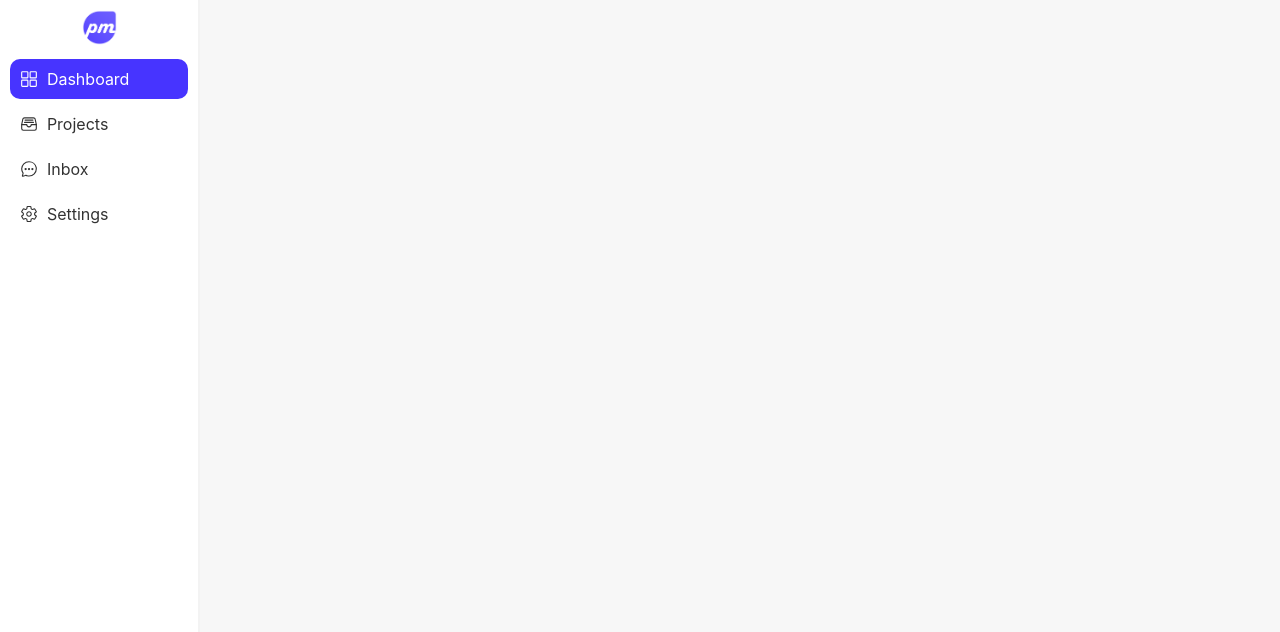
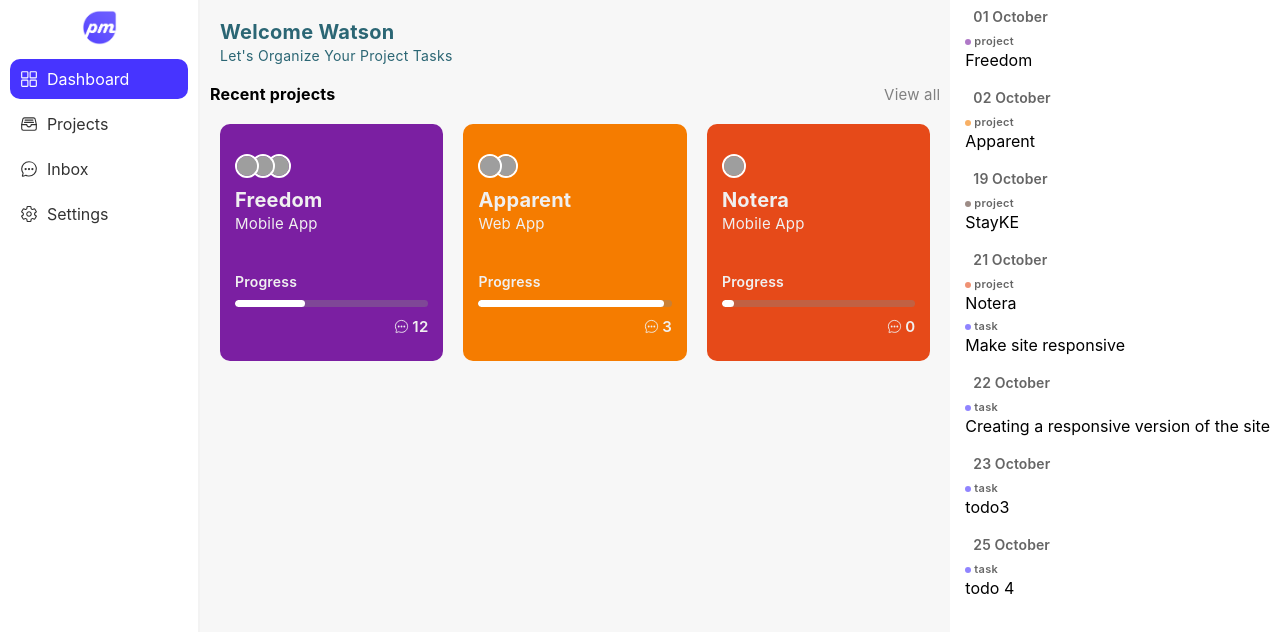
Before and after one commit to brianMunyao/pm, a React (Create React App) app: page /m in a window 1280 px wide. Shown: the top 632 px of the page. Built offline with nearby package versions, Linux system fonts and the light colour scheme; no server answers; grey boxes are pictures that could not be loaded.

Commit message:
added: dashboard minor

```diff
--- a/server.js
+++ b/server.js
@@ -24,8 +24,9 @@ io.once('connection', (socket) => {
 
 app.post('/api/chats', (req, res) => {
     // app.get('io').emit('chat', { chat: req.body.text });
-    console.log(req.path);
-    res.json(req.body);
+    console.log(req.body);
+
+    res.json('hello');
 });
 
 server.listen(PORT, () => console.log(`Listening on PORT ${PORT}`));
--- a/src/apis/data.js
+++ b/src/apis/data.js
@@ -6,7 +6,7 @@ export const projects = [{
         chats: 12,
         color: 'purple',
         members: ['def', 'free1', 'free2'],
-        due_date: '1-09-2021',
+        due_date: 'Thu Oct 1 2021 14:17:23 GMT+0300',
     },
     {
         id: 2,
@@ -16,27 +16,27 @@ export const projects = [{
         chats: 3,
         color: 'orange',
         members: ['def', 'app1'],
-        due_date: '1-09-2021',
+        due_date: 'Thu Oct 2 2021 14:17:23 GMT+0300',
     },
     {
         id: 3,
-        title: 'Notes',
+        title: 'Notera',
         type: 'Mobile App',
         progress: '6%',
         chats: 0,
         color: 'deepOrange',
         members: ['def'],
-        due_date: '1-09-2021',
+        due_date: 'Thu Oct 21 2021 14:17:23 GMT+0300',
     },
     {
         id: 4,
-        title: 'stayKE',
+        title: 'StayKE',
         type: 'Web App',
         progress: '59%',
         chats: 7,
         color: 'brown',
         members: ['def', 'person1', '2erson2', '3persom'],
-        due_date: '1-09-2021',
+        due_date: 'Thu Oct 19 2021 14:17:23 GMT+0300',
     },
 ];
 
@@ -44,7 +44,7 @@ export const tasks = [{
         id: 1,
         title: 'Make site responsive',
         status: 0,
-        due_date: '1-09-2021',
+        due_date: 'Thu Oct 21 2021 14:17:23 GMT+0300',
         project_id: 2,
         assigned: null,
         tags: [],
@@ -53,7 +53,7 @@ export const tasks = [{
         id: 2,
         title: 'Creating a responsive version of the site',
         status: 1,
-        due_date: '1-09-2021',
+        due_date: 'Thu Oct 22 2021 14:17:23 GMT+0300',
         project_id: 2,
         assigned: null,
         tags: [],
@@ -62,7 +62,7 @@ export const tasks = [{
         id: 3,
         title: 'todo3',
         status: 2,
-        due_date: '1-09-2021',
+        due_date: 'Thu Oct 23 2021 14:17:23 GMT+0300',
         project_id: 2,
         assigned: null,
         tags: [],
@@ -71,7 +71,7 @@ export const tasks = [{
         id: 4,
         title: 'todo 4',
         status: 0,
-        due_date: '1-09-2021',
+        due_date: 'Thu Oct 25 2021 14:17:23 GMT+0300',
         project_id: 3,
         assigned: null,
         tags: [],
--- a/src/components/ProgressBar.js
+++ b/src/components/ProgressBar.js
@@ -3,7 +3,7 @@ import styled from 'styled-components';
 
 const ProgressBar = ({ width, color = 'green', bgColor }) => {
 	return (
-		<Container width={width} color={color}>
+		<Container width={width} color={color} bgColor={bgColor}>
 			<div className="pg-bar"></div>
 		</Container>
 	);
@@ -12,18 +12,18 @@ const ProgressBar = ({ width, color = 'green', bgColor }) => {
 const Container = styled.div`
 	width: 100%;
 	height: 7px;
-	background: white;
+	background: ${({ bgColor }) => bgColor || 'white'};
 	border-radius: 10px;
 	position: relative;
 	overflow: hidden;
 
 	.pg-bar {
 		position: absolute;
-		width: ${(props) => props.width};
+		width: ${({ width }) => width};
 		top: 0;
 		left: 0;
 		height: 100%;
-		background: ${(props) => props.color};
+		background: ${({ color }) => color};
 		border-radius: 10px;
 	}
 `;
--- /dev/null
+++ b/src/components/ProjectCardAlt.js
@@ -0,0 +1,106 @@
+import { Avatar, AvatarGroup } from '@mui/material';
+import React from 'react';
+import { IoChatbubbleEllipsesOutline } from 'react-icons/io5';
+import styled from 'styled-components';
+
+import { getColor, getLightColor } from '../apis/funcs';
+import colors from '../config/colors';
+import ProgressBar from './ProgressBar';
+
+const ProjectCardAlt = ({ data, onClick }) => {
+	const { title, type, progress, chats, color, members } = data;
+	return (
+		<Container color={color} onClick={onClick}>
+			<div className="pca-members">
+				<AvatarGroup max={3}>
+					{members.map((m, i) => (
+						<Avatar key={i} alt={m} src="./e.js" />
+					))}
+				</AvatarGroup>
+				<span></span>
+			</div>
+
+			<div className="pca-info">
+				<p className="pca-title">{title}</p>
+				<p className="pca-type">{type}</p>
+			</div>
+
+			<div className="pca-progress">
+				<p className="pca-progress-title">Progress</p>
+				<ProgressBar
+					width={progress}
+					color="white"
+					// bgColor={getLightColor(color)}
+					bgColor="#86868663"
+				/>
+				<div className="pca-chats">
+					<span className="fja">
+						<IoChatbubbleEllipsesOutline /> {chats}
+					</span>
+				</div>
+			</div>
+		</Container>
+	);
+};
+
+const Container = styled.div`
+	background: ${({ color }) => getColor(color)};
+	color: #f0f0f0;
+	padding: 30px 15px 15px;
+	border-radius: 10px;
+	letter-spacing: 0.2px;
+	cursor: pointer;
+	transition: all 0.2s linear;
+	width: 100%;
+	min-width: 220px;
+	max-width: 240px;
+	margin: 0 auto;
+
+	&:hover {
+		transform: scale(1.03);
+	}
+
+	.pca-members {
+		display: flex;
+		justify-content: space-between;
+		align-items: center;
+		margin-bottom: 10px;
+	}
+
+	.pca-info {
+		.pca-title {
+			font-weight: 700;
+			font-size: 20px;
+		}
+		.pca-type {
+			font-size: 15px;
+			margin: 2px 0 40px;
+		}
+	}
+
+	.pca-progress {
+		& > * {
+			margin: 10px 0;
+			font-size: 14px;
+			font-weight: 600;
+		}
+		.pca-chats {
+			font-size: 15px;
+			font-weight: 600;
+			display: flex;
+			justify-content: flex-end;
+			/* opacity: 0.7; */
+			svg {
+				margin-right: 3px;
+			}
+		}
+	}
+	.MuiAvatarGroup-avatar {
+		width: 20px;
+		height: 20px;
+		font-size: 12px;
+		/* background: ${({ color }) => getColor(color)}; */
+	}
+`;
+
+export default ProjectCardAlt;
--- a/src/containers/DashTab.js
+++ b/src/containers/DashTab.js
@@ -1,31 +1,148 @@
-import React, { useState } from 'react';
-import { DatePicker, LocalizationProvider } from '@mui/lab';
+import React, { useCallback, useEffect, useState } from 'react';
+import { LocalizationProvider, PickersDay, StaticDatePicker } from '@mui/lab';
 import DateAdapter from '@mui/lab/AdapterMoment';
 import styled from 'styled-components';
+import moment from 'moment';
+import { TextField } from '@mui/material';
+import { connect } from 'react-redux';
+import { useHistory } from 'react-router';
 
-const DashTab = () => {
-	const [dateAnchor, setDateAnchor] = useState(null);
-	const [dPickerOpen, setDPickerOpen] = useState(false);
+import colors from '../config/colors';
+import { getColor, getDatedTransactions, getLightColor } from '../apis/funcs';
+import empty from '../assets/empty.png';
+import ProjectCardAlt from '../components/ProjectCardAlt';
+import { Link } from 'react-router-dom';
+
+const DashTab = ({ projects, tasks }) => {
+	const [dateValue, setDateValue] = useState(moment());
+
+	const [projectsDue, setProjectsDue] = useState([]);
+	const [tasksDue, setTasksDue] = useState([]);
+
+	const [pView, setPView] = useState([]);
+
+	const history = useHistory();
+
+	const handleRenderDay = useCallback(
+		(day, selected, pickersDayProps) => {
+			const arr = [...projects, ...tasks];
+			const task = arr.filter((a) =>
+				moment(a.due_date).isSame(day, 'date')
+			);
+
+			return (
+				<PickersDay {...pickersDayProps} className="dt-date">
+					{moment(day).date()}
+					<DateMarker marked={task[0] || false} />
+				</PickersDay>
+			);
+		},
+		[projects, tasks]
+	);
+
+	const handleMonthChange = useCallback(
+		(newMonth) => {
+			const pDue = projects.filter((p) =>
+					moment(p.due_date).isSame(newMonth, 'month')
+				),
+				tDue = tasks.filter((t) =>
+					moment(t.due_date).isSame(newMonth, 'month')
+				);
+
+			setProjectsDue(pDue);
+			setTasksDue(tDue);
+			const res = getDatedTransactions([...pDue, ...tDue]);
+			setPView(res);
+		},
+		[projects, tasks]
+	);
+
+	useEffect(() => {
+		handleMonthChange(dateValue);
+	}, [handleMonthChange, dateValue]);
+
 	return (
 		<Container>
-			{/* <LocalizationProvider dateAdapter={DateAdapter}>
-				<DatePicker
-					// open={dPickerOpen}
-					label="dt-date-picker"
-					// value={due_date}
-					// onChange={(val) => {
-					// 	setDue_date(val);
-					// 	// updateTask({ ...taskInfo, due_date: val });
-					// 	// setDPickerOpen(false);
-					// }}
+			<div className="dt-main">
+				<div className="dt-header">
+					<p className="dt-header-title">Welcome Watson</p>
+					<p className="dt-header-subtitle">
+						Let's Organize Your Project Tasks
+					</p>
+				</div>
 
-					// onClose={() => setDPickerOpen(false)}
-					renderInput={(inputProps) => null}
-					PopperProps={{
-						anchorEl: dateAnchor,
-					}}
-				/>
-			</LocalizationProvider> */}
+				<div className="dt-projects">
+					<div className="dt-projects-title">
+						<span className="dt-pt-left">Recent projects</span>
+						<Link to="/m/projects">
+							<span className="dt-pt-right">View all</span>
+						</Link>
+					</div>
+					<div className="dt-projects-list">
+						{projects.map((p) => (
+							<ProjectCardAlt
+								data={p}
+								key={p.id}
+								onClick={() => {
+									history.push('/m/projects', p.id);
+								}}
+							/>
+						))}
+					</div>
+				</div>
+			</div>
+
+			<div className="dt-side">
+				<LocalizationProvider dateAdapter={DateAdapter}>
+					<StaticDatePicker
+						className="dt-calendar"
+						displayStaticWrapperAs="desktop"
+						openTo="day"
+						value={dateValue}
+						onChange={(newValue) => setDateValue(newValue)}
+						onMonthChange={handleMonthChange}
+						onYearChange={handleMonthChange}
+						renderDay={handleRenderDay}
+						renderInput={(params) => <TextField {...params} />}
+					/>
+				</LocalizationProvider>
+
+				<div className="dt-side-list">
+					{pView.length > 0 ? (
+						pView.map((item) => (
+							<SideItem>
+								<p className="si-date">
+									{moment(item.date).format('DD MMMM')}
+								</p>
+								<div>
+									{item.data.map((v) => (
+										<SItem color={v.color}>
+											<div className="si-top">
+												<span className="si-dot"></span>
+												<span className="si-type">
+													{v.type
+														? 'project'
+														: 'task'}
+												</span>
+											</div>
+											<div className="si-title">
+												{v.title}
+											</div>
+										</SItem>
+									))}
+								</div>
+							</SideItem>
+						))
+					) : (
+						<div className="dt-empty fja">
+							<div className="fja">
+								<img src={empty} alt="empty" />
+								<span>No tasks</span>
+							</div>
+						</div>
+					)}
+				</div>
+			</div>
 		</Container>
 	);
 };
@@ -33,8 +150,149 @@ const DashTab = () => {
 const Container = styled.div`
 	overflow: hidden;
 	display: flex;
-	flex-flow: column;
+	flex-flow: row;
 	height: 100%;
+
+	.dt-main,
+	.dt-side {
+		height: 100%;
+	}
+
+	.dt-main {
+		flex: 1;
+		overflow-y: auto;
+		padding: 10px;
+
+		.dt-header {
+			padding: 10px;
+			letter-spacing: 0.3px;
+			color: ${colors.secondaryGreen};
+			.dt-header-title {
+				font-size: 20px;
+				font-weight: 700;
+				margin-bottom: 3px;
+			}
+			.dt-header-subtitle {
+				font-size: 14px;
+			}
+		}
+
+		.dt-projects {
+			.dt-projects-title {
+				display: flex;
+				justify-content: space-between;
+				align-items: center;
+				letter-spacing: 0.2px;
+				padding: 10px 0;
+				.dt-pt-left {
+					font-weight: 700;
+				}
+				.dt-pt-right {
+					color: grey;
+					font-size: 15px;
+					cursor: pointer;
+				}
+			}
+			.dt-projects-list {
+				display: grid;
+				grid-template-columns: repeat(auto-fill, minmax(220px, 1fr));
+				grid-gap: 20px;
+				padding: 10px;
+				height: 260px;
+				overflow: hidden;
+			}
+		}
+	}
+
+	.dt-side {
+		width: auto;
+		background: #ffffff;
+		overflow: hidden;
+		display: flex;
+		flex-flow: column;
+		height: 100%;
+
+		@media (max-width: 740px) {
+			display: none;
+		}
+
+		.css-dhopo2 {
+			min-height: 235px;
+		}
+		.dt-date {
+			position: relative;
+		}
+		.dt-side-list {
+			flex: 1;
+			overflow-y: auto;
+			.dt-empty {
+				height: 100%;
+				min-height: 100px;
+				background: #ececec;
+				div {
+					flex-direction: column;
+					font-weight: 600;
+					opacity: 0.6;
+					img {
+						width: 50px;
+					}
+				}
+			}
+		}
+	}
 `;
 
-export default DashTab;
+const DateMarker = styled.span`
+	position: absolute;
+	width: 5px;
+	height: 5px;
+	border-radius: 10px;
+	bottom: 3px;
+	left: 50%;
+	transform: translateX(-50%);
+	background: ${({ marked }) =>
+		marked ? colors.primaryLight : 'transparent'};
+`;
+
+const SideItem = styled.div`
+	flex: 1;
+	background: #ffffff;
+	padding: 5px 10px;
+	.si-date {
+		font-size: 14px;
+		font-weight: 600;
+		letter-spacing: 0.1px;
+		opacity: 0.6;
+		padding: 3px 13px;
+	}
+`;
+
+const SItem = styled.div`
+	padding: 0 0 0 5px;
+	/* border-left: 2px solid
+		${({ color }) => getLightColor(color) || colors.primaryLight}; */
+	margin: 6px 0;
+	.si-top {
+		display: flex;
+		flex-direction: row;
+		align-items: center;
+		opacity: 0.6;
+
+		.si-dot {
+			width: 6px;
+			height: 6px;
+			border-radius: 10px;
+			margin-right: 3px;
+			background: ${({ color }) => getColor(color) || colors.primary};
+		}
+		.si-type {
+			font-size: 11px;
+			font-weight: 600;
+			letter-spacing: 0.3px;
+			margin-bottom: 2px;
+		}
+	}
+`;
+
+const mapStateToProps = ({ projects, tasks }) => ({ projects, tasks });
+export default connect(mapStateToProps, {})(DashTab);
--- a/src/containers/ProjectsTab.js
+++ b/src/containers/ProjectsTab.js
@@ -11,6 +11,7 @@ import { connect } from 'react-redux';
 import moment from 'moment';
 import axios from 'axios';
 import ioClient from 'socket.io-client';
+import { useHistory, useLocation } from 'react-router';
 
 import ProjectCard from '../components/ProjectCard';
 import BasicTab from './BasicTab';
@@ -49,6 +50,9 @@ const ProjectsTab = ({
 	const [inprogress, setInprogress] = useState([]);
 	const [completed, setCompleted] = useState([]);
 	const [msg, setMsg] = useState('');
+
+	const location = useLocation();
+	const history = useHistory();
 
 	const handleMsg = () => {
 		if (msg.trim().length > 0) {
@@ -91,22 +95,36 @@ const ProjectsTab = ({
 	}, [chats]);
 
 	useEffect(() => {
-		socket.on('chat', (res) => {
-			console.log(10);
-			// handleMsg
-			// return sendMsg({
-			// 	text: res.chat,
-			// 	date: moment().toLocaleString(),
-			// 	name: 'server',
-			// });
-		});
+		// socket.on('chat', (res) => {
+		// 	console.log(10);
+		// 	// handleMsg
+		// 	// return sendMsg({
+		// 	// 	text: res.chat,
+		// 	// 	date: moment().toLocaleString(),
+		// 	// 	name: 'server',
+		// 	// });
+		// });
 
 		const ptasks = tasks.filter((t) => t.project_id === openedProject);
 		setBacklog(ptasks.filter((t) => t.status === 0));
 		setInprogress(ptasks.filter((t) => t.status === 1));
 		setCompleted(ptasks.filter((t) => t.status === 2));
 		updateScroll();
-	}, [tasks, sendMsg, openedProject, updateScroll]);
+
+		if (location.state) {
+			openProject(location.state);
+			history.replace(location.pathname);
+		}
+	}, [
+		tasks,
+		sendMsg,
+		openedProject,
+		updateScroll,
+		location.state,
+		openProject,
+		history,
+		location.pathname,
+	]);
 
 	const DnD = ({ list, id }) => (
 		<Droppable droppableId={id}>
--- a/src/index.css
+++ b/src/index.css
@@ -34,7 +34,6 @@ textarea:focus {
 ::-webkit-scrollbar-thumb {
     border: 2px solid #e0e0e0;
     background: #77aebb;
-    /* background: #2b6674; */
     border-radius: 20px;
     transition: all 0.2s linear;
 }
```
Also changed, not shown: src/apis/funcs.js (+39 -0 lines), src/assets/empty.png (added).
